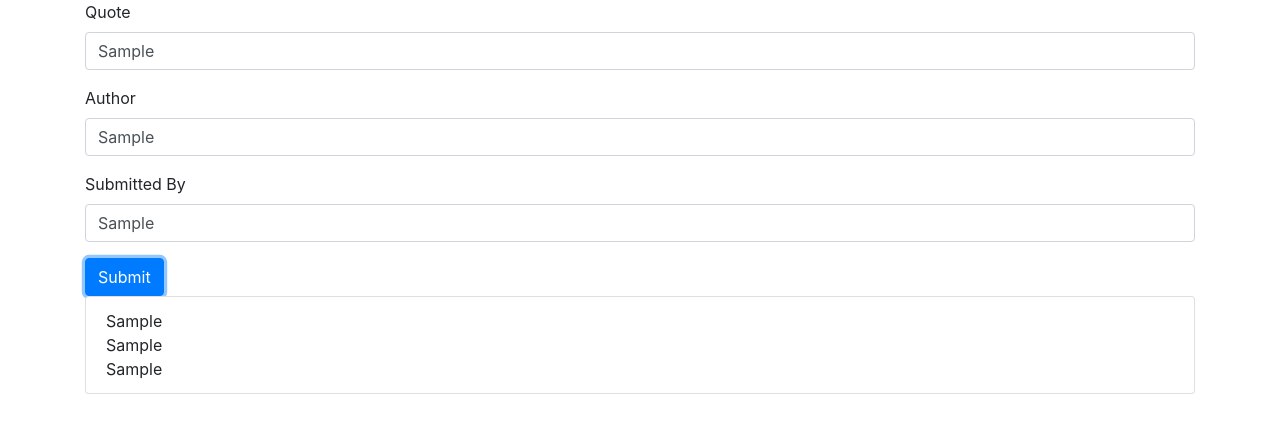
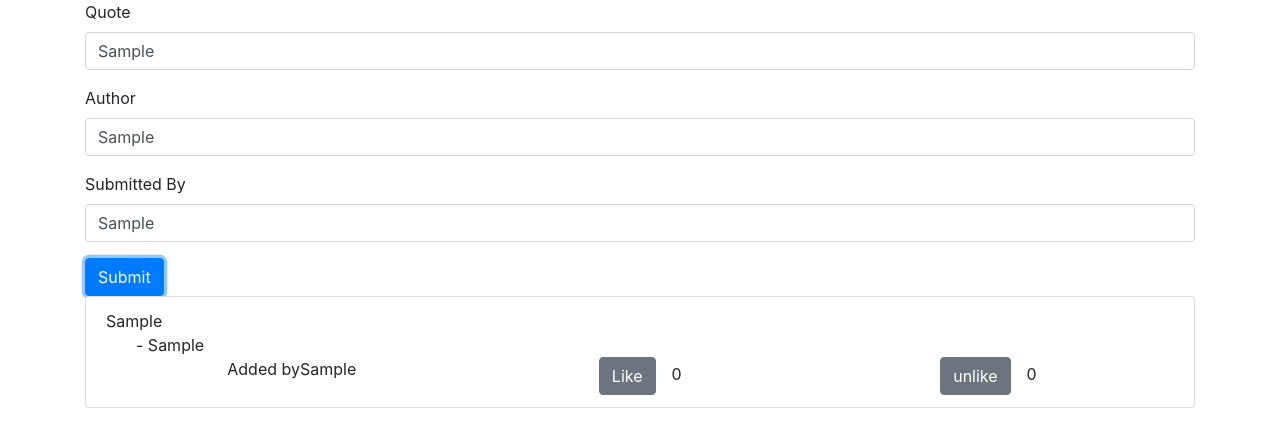
Before and after one commit to peninah-njeri/Quotes, an Angular app: page / in a window 1280 px wide. Both pictures are taken after typing "Sample", "Sample", "Sample" into the empty fields and a click on the button "Submit". Shown: the top 444 px of the page. Built offline with nearby package versions, Linux system fonts and the light colour scheme.

Commit message:
added upvotes and downvotes functions and boodstrap styling

```diff
--- a/src/app/app.component.ts
+++ b/src/app/app.component.ts
@@ -14,7 +14,7 @@ export class AppComponent {
   submitForm(value){
     const quote = new Quote(value.quote, value.author, value.publisher)
     this.quotes.push(quote);
-    console.log(value)
+    console.log(quote)
   }
 
 }
--- a/src/app/components/quotes/quotes.component.css
+++ b/src/app/components/quotes/quotes.component.css
@@ -0,0 +1,12 @@
+li{
+    display: flex;
+    flex-direction: column;
+    align-content: space-around;
+}
+.details{
+    display:flex;
+    justify-content: space-around;
+}
+.author{
+    text-indent: 30px;
+}
--- a/src/app/components/quotes/quotes.component.html
+++ b/src/app/components/quotes/quotes.component.html
@@ -1,7 +1,17 @@
 <ul class="list-group">
     <li class="list-group-item" *ngFor="let quote of quotes">
         <div>{{quote.body}}</div>
-        <div>{{quote.author}}</div>
-        <div>{{quote.publisher}}</div>
+        <div class="author"> -  {{ quote.author}}</div>
+        <div class="details">
+            <div class="publisher"> Added by{{quote.publisher}}</div>
+            <div class="vote">
+                <button class="btn btn-secondary" (click)="upvote(quote)">Like</button>
+                <span class="mx-3">{{quote.upvotes}}</span>
+            </div>
+            <div class="vote">
+                <button class="btn btn-secondary" (click)="downvote(quote)">unlike</button>
+                <span class="mx-3">{{quote.downvotes}}</span>
+            </div>
+        </div>
     </li>
 </ul>
--- a/src/app/components/quotes/quotes.component.ts
+++ b/src/app/components/quotes/quotes.component.ts
@@ -13,4 +13,11 @@ export class QuotesComponent implements OnInit {
   ngOnInit() {
   }
 
+  upvote(quote:Quote){
+    quote.upvotes ++;
+  }
+  downvote(quote:Quote){
+    quote.downvotes ++;
+  }
+
 }
--- a/src/app/models/quote.ts
+++ b/src/app/models/quote.ts
@@ -1,5 +1,8 @@
 export class Quote {
-
+    upvotes;
+    downvotes;
     constructor(public body:string, public author: string, public publisher: string){
+        this.upvotes = 0;
+        this.downvotes = 0;
     }
 }
```
